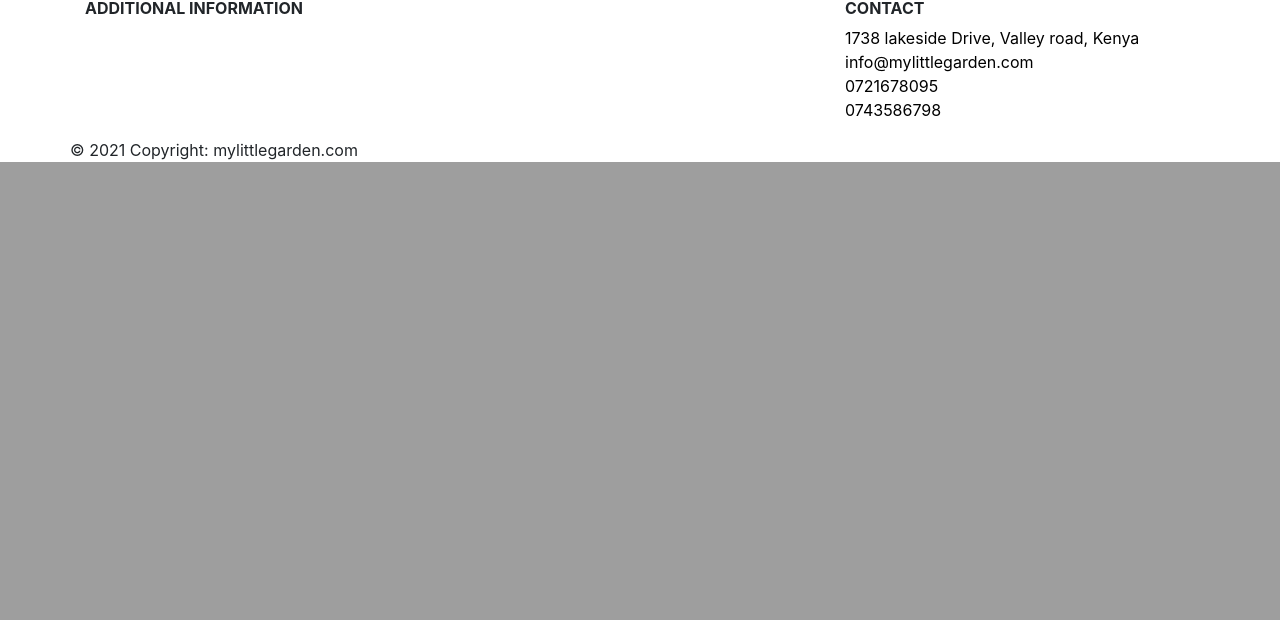
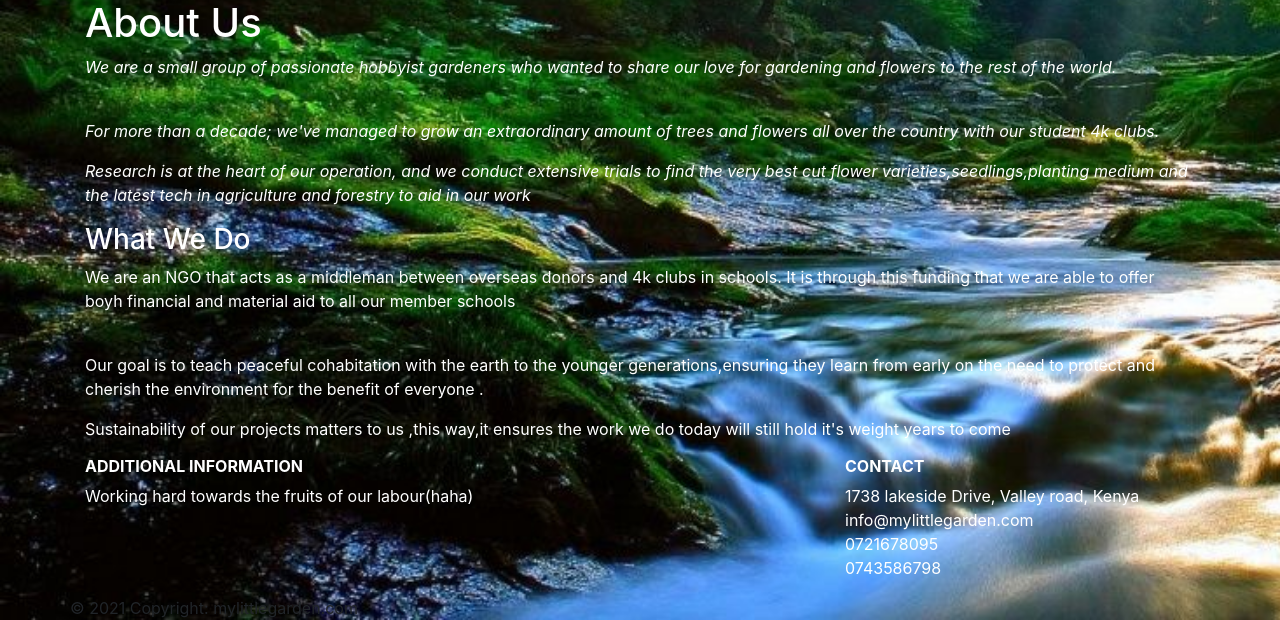
Before and after one commit to Ngaicode/little_garden, a Flask app: page /about in a window 1280 px wide. Shown: the part 721-1341 px from the top of the page. Before the commit the page ends 883 px from the top, so only its background shows below. Run offline with Flask 2, Linux system fonts and the light colour scheme; a user stored in the database is signed in; some libraries are stand-ins or nearby versions.

Commit message:
almost done

```diff
--- a/templates/about.html
+++ b/templates/about.html
@@ -12,11 +12,17 @@
             margin-left: 5%;
             margin-right: 5%;
         }
-        h5{
-            color:black;
-        }
+
         p{
             color: black;;
+        }
+        body{
+            background-image: url("../static/assets/forest.jpg");
+            background-repeat: no-repeat;
+            background-size: cover;
+        }
+        h1,h3,p,h5,h6 {
+            color: white;
         }
     </style>
 </head>
@@ -61,11 +67,45 @@
   </button>
 </div>
 
+<section id="main">
+    <div class="container">
+        <article id="main-col">
+            <h1 class="page-title">About Us</h1>
+            <p><i>We are a small group of passionate hobbyist gardeners who wanted to share our love for gardening and flowers to the rest of the world.</i>
+
+            </p><br>
+            <p><i>For more than a decade; we've managed to grow an extraordinary amount of trees and flowers all over the country with our student 4k clubs.</i> </p>
+            <p><i>Research is at the heart of our operation, and we conduct extensive trials to find the very best cut flower varieties,seedlings,planting medium and the latest
+            tech in agriculture and forestry to aid in our work</i>
+
+            </p>
+
+
+        </article>
+        <aside id="sidebar">
+            <div class="dark">
+                <h3>What We Do</h3>
+                <p>We are an NGO that acts as a middleman between overseas donors and 4k clubs in schools.
+                It is through this funding that we are able to offer boyh financial and material aid to all our member schools </p>
+                <br>
+                <p>Our goal is to teach peaceful cohabitation with the earth to the younger generations,ensuring
+                    they learn from early on the need to protect and cherish the environment for the benefit of everyone .</p>
+                <p>Sustainability of our projects matters to us ,this way,it ensures the work we do today will still hold it's weight years to come</p>
+            </div>
+
+        </aside>
+
+    </div>
+</section>
+
+
+
 <footer class="page-footer">
     <div class="container">
         <div class="row">
             <div class="col-lg-8 col-md-8 col-sm-12">
                 <h6 class="text-uppercase font-weight-bold">Additional Information</h6>
+                <p>Working hard towards the fruits of our labour(haha) </p>
             </div>
             <div class="col-lg-4 col-md-4 col-sm-12">
                 <h6 class="text-uppercase font-weight-bold">Contact</h6>
```
Also changed, not shown: static/assets/forest.jpg (added).
